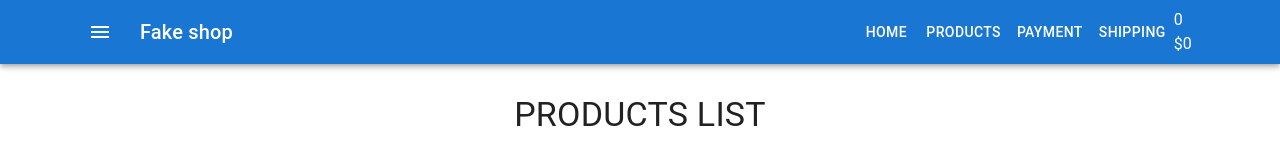
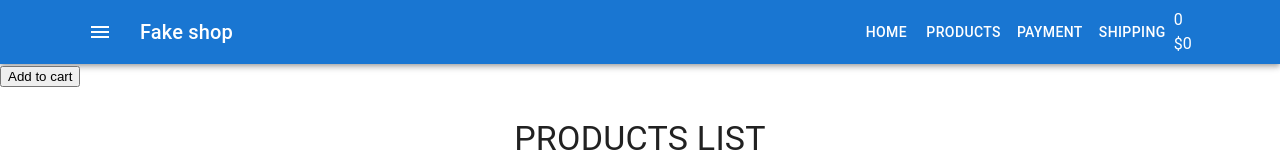
Before and after one commit to cherstvie/react-skillup-2510, a React (Create React App) app: page / in a window 1280 px wide. Shown: the top 160 px of the page. Built offline with nearby package versions, Linux system fonts and the light colour scheme.

Commit message:
added add to cart button in App

```diff
--- a/src/containers/App/App.js
+++ b/src/containers/App/App.js
@@ -10,10 +10,19 @@ export const App = () => {
         totalPrice: 0,
     })
 
+    const addProductToCart = (count, price) =>
+        setCartData((prevState) => ({
+            totalCount: prevState.totalCount + count,
+            totalPrice: prevState.totalPrice + count * price,
+        }))
+
     return (
         <>
             <CssBaseline />
             <Header cartData={cartData} />
+            <button onClick={() => addProductToCart(5, 1000)}>
+                Add to cart
+            </button>
             <Main setCartData={setCartData} />
             <Footer />
         </>
```
